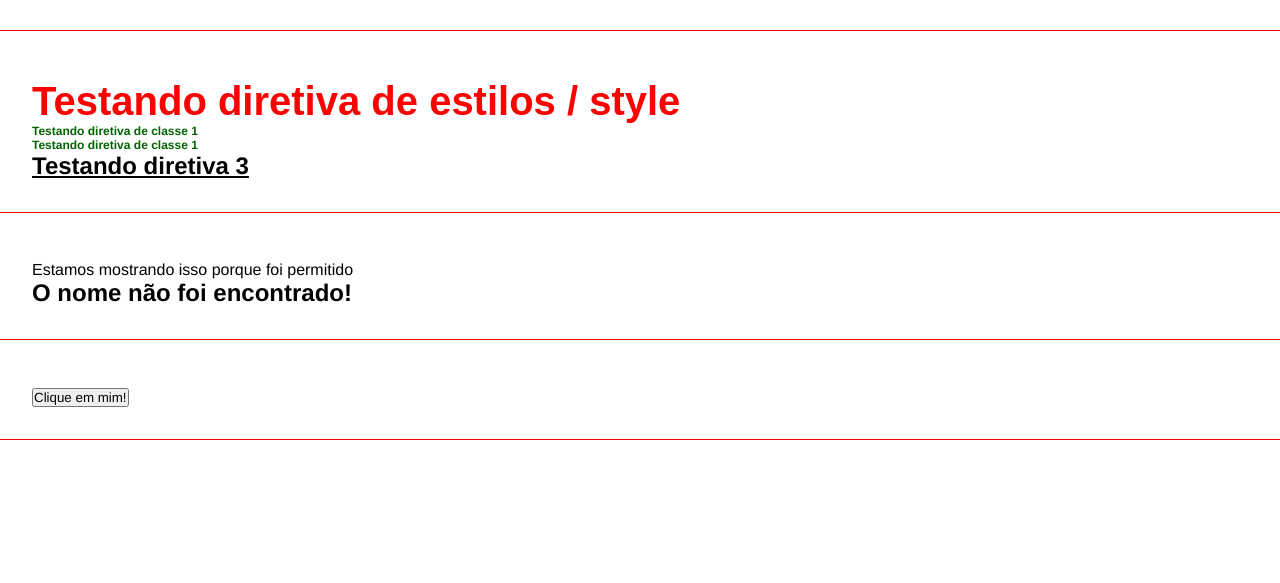
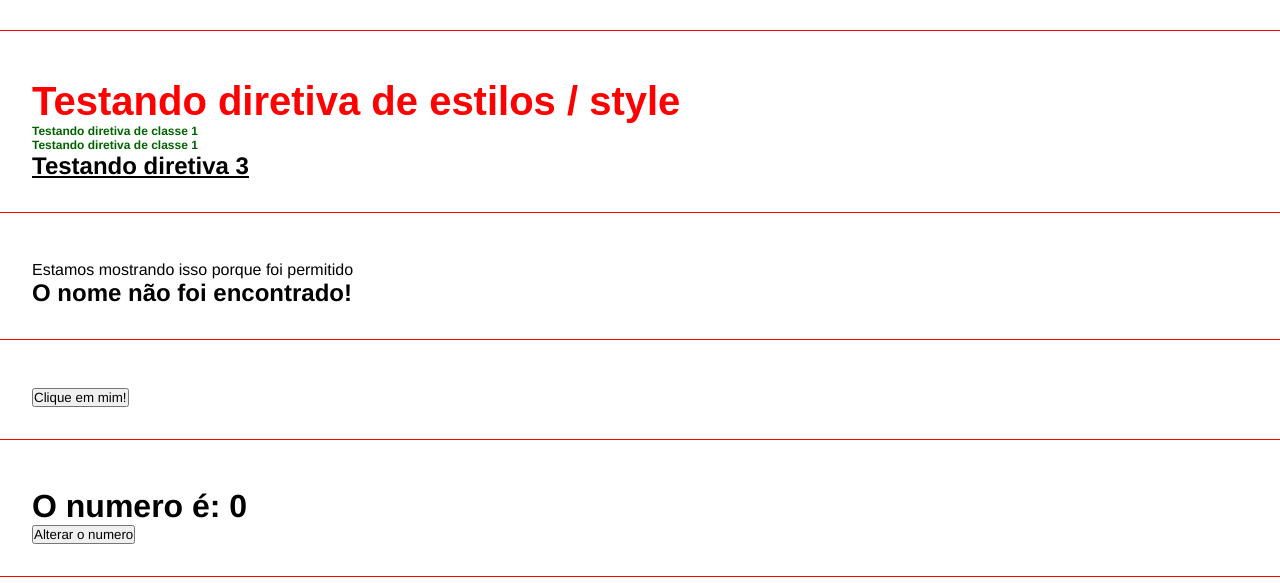
Before and after one commit to DankaFreitas/projeto-angular, an Angular app: page / in a window 1280 px wide. Shown: the part 503-1086 px from the top of the page. Built offline with nearby package versions, Linux system fonts and the light colour scheme.

Commit message:
Emitindo eventos

```diff
--- a/src/app/app.component.html
+++ b/src/app/app.component.html
@@ -13,3 +13,4 @@
 <app-directives></app-directives>
 <app-if-render></app-if-render>
 <app-eventos></app-eventos>
+<app-emitter></app-emitter>
--- a/src/app/app.module.ts
+++ b/src/app/app.module.ts
@@ -8,6 +8,8 @@
 import { DirectivesComponent } from './components/directives/directives.component';
 import { IfRenderComponent } from './components/if-render/if-render.component';
 import { EventosComponent } from './components/eventos/eventos.component';
+import { EmitterComponent } from './components/emitter/emitter.component';
+import { ChangeNumberComponent } from './components/change-number/change-number.component';
 
 @NgModule({
   declarations: [
@@ -16,7 +18,9 @@
     ParentDataComponent,
     DirectivesComponent,
     IfRenderComponent,
-    EventosComponent
+    EventosComponent,
+    EmitterComponent,
+    ChangeNumberComponent
   ],
   imports: [
     BrowserModule,
--- /dev/null
+++ b/src/app/components/change-number/change-number.component.html
@@ -0,0 +1 @@
+<button (click)="handleClick()">Alterar o numero</button>
--- /dev/null
+++ b/src/app/components/change-number/change-number.component.ts
@@ -0,0 +1,20 @@
+import { Component, OnInit, Output, EventEmitter } from '@angular/core';
+
+@Component({
+  selector: 'app-change-number',
+  templateUrl: './change-number.component.html',
+  styleUrls: ['./change-number.component.css']
+})
+export class ChangeNumberComponent implements OnInit{
+  @Output() changeNumber: EventEmitter<any> = new EventEmitter()
+
+  constructor() { }
+
+  ngOnInit(): void {
+
+  }
+
+  handleClick() {
+    this.changeNumber.emit();
+  }
+}
--- /dev/null
+++ b/src/app/components/emitter/emitter.component.html
@@ -0,0 +1,4 @@
+<div class="class">
+    <h1>O numero é: {{ myNumber }}</h1>
+<app-change-number (changeNumber)="onChangeNumer()"></app-change-number>
+</div>
--- /dev/null
+++ b/src/app/components/emitter/emitter.component.ts
@@ -0,0 +1,19 @@
+import { Component } from '@angular/core';
+
+@Component({
+  selector: 'app-emitter',
+  templateUrl: './emitter.component.html',
+  styleUrls: ['./emitter.component.css']
+})
+export class EmitterComponent {
+  myNumber: number = 0;
+
+  constructor() { }
+
+  ngOnInit(): void {
+    }
+    onChangeNumer(){
+      this.myNumber = Math.floor(Math.random() * 10);
+    }
+
+}
```
Also changed, not shown: src/app/components/change-number/change-number.component.css (added), src/app/components/emitter/emitter.component.css (added), 9 other files (tests, documents, lock files or other folders).
